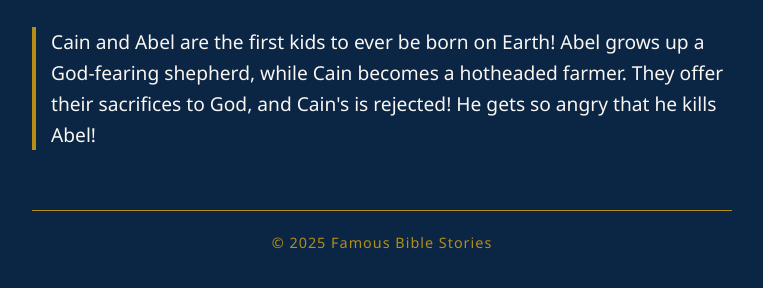
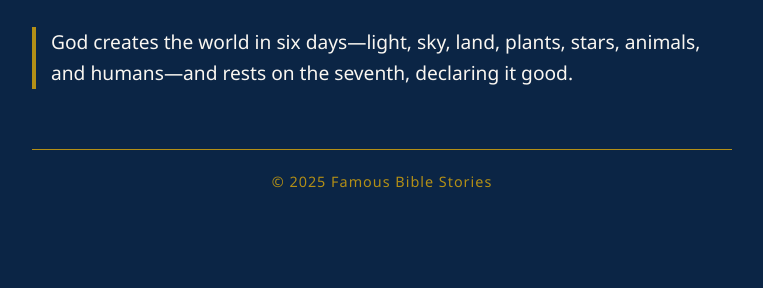
Before and after one commit to redheadliterature/Bible-Camp, a plain HTML site: page cain-and-abel.html in a window 1280 px wide. Shown: the part 192-480 px from the top of the page, without its empty margins (258-1021 px from the left). Drawn offline with Linux system fonts and the light colour scheme.

Commit message:
Update cain-and-abel.html

```diff
--- a/cain-and-abel.html
+++ b/cain-and-abel.html
@@ -63,7 +63,7 @@
     </nav>
   </header>
   <section class="summary">
-    <p>Cain and Abel are the first kids to ever be born on Earth! Abel grows up a God-fearing shepherd, while Cain becomes a hotheaded farmer. They offer their sacrifices to God, and Cain's is rejected! He gets so angry that he kills Abel!</p>
+    <p>God creates the world in six days—light, sky, land, plants, stars, animals, and humans—and rests on the seventh, declaring it good.</p>
   </section>
   <footer>
     &copy; 2025 Famous Bible Stories
```
